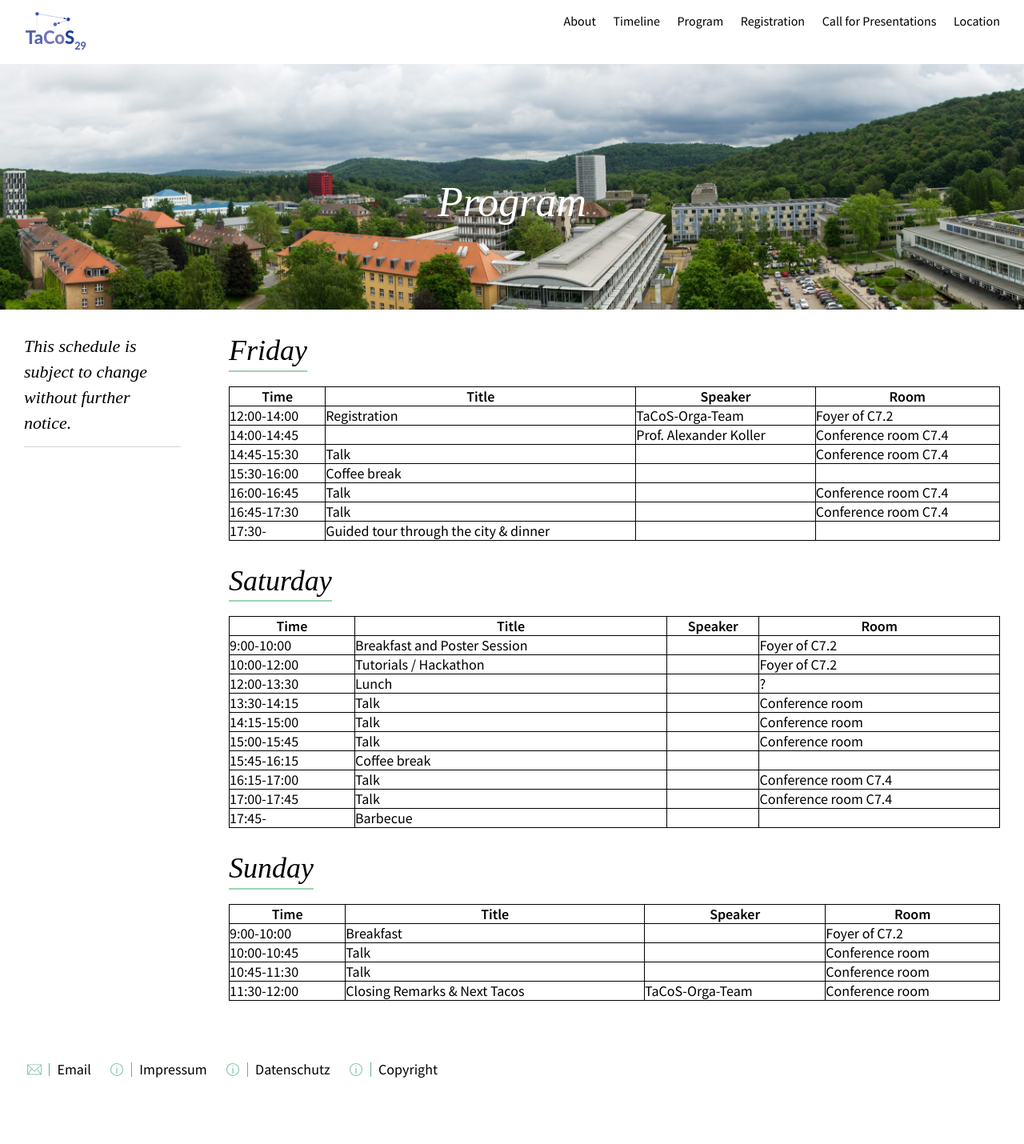
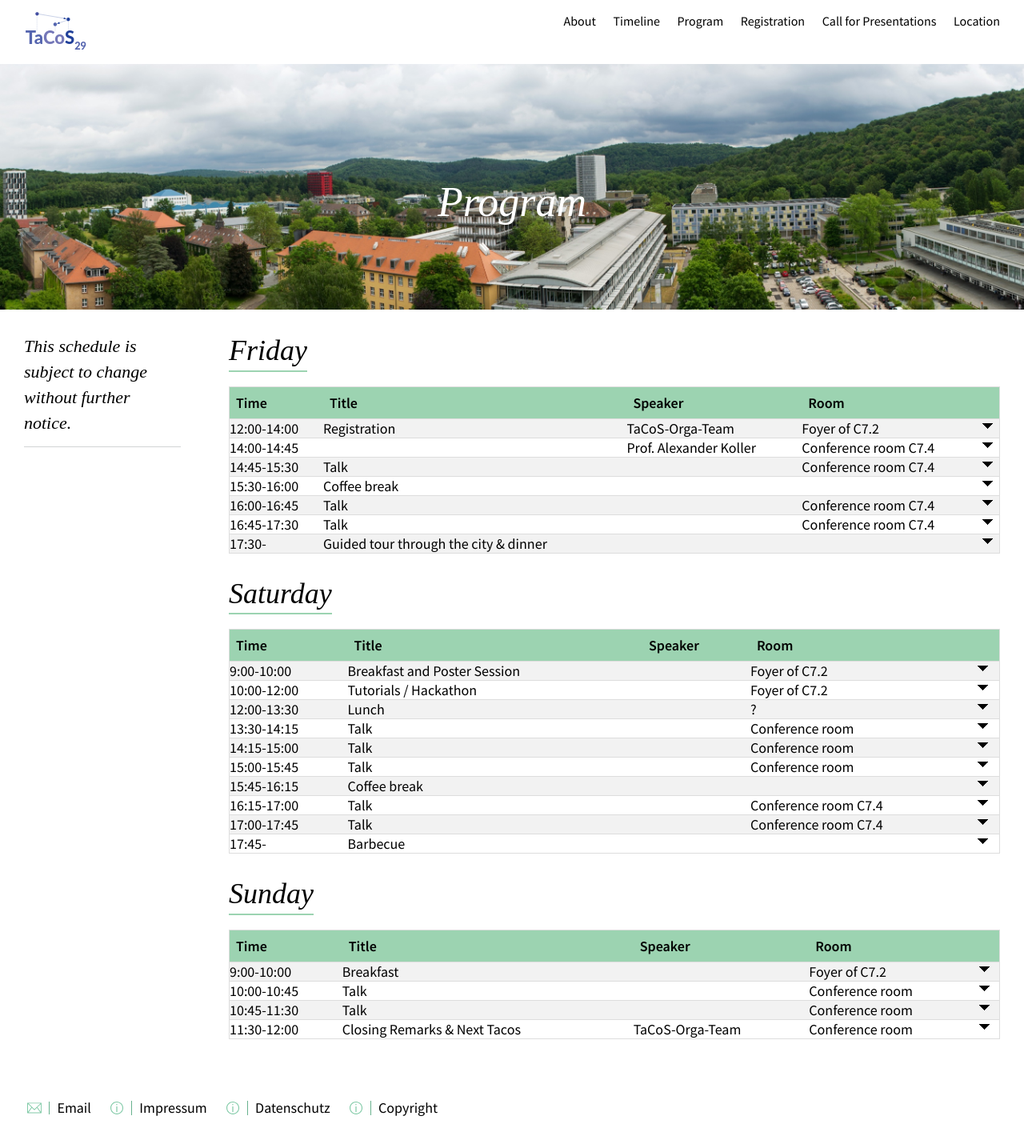
Before and after one commit to namednil/tacos29, a Jekyll site: the page built from program.html, in a window 1280 px wide. Shown: the whole page at 80% size. Built offline with Jekyll 4.4.1, drawn with Linux system fonts in a browser that asks for light colours; some web fonts are replaced; before the commit the page ends 1382 px from its top, so only the background shows below that.

Commit message:
Mainly program layout

```diff
--- a/program.html
+++ b/program.html
@@ -2,6 +2,21 @@
 title: Program
 layout: project
 ---
+<script src="/scripts/vendor/jquery-2.1.4.min.js" type="text/javascript"></script>
+<script src="/scripts/expand.js"></script>
+
+<!--
+    <style type="text/css">
+        #friday div.arrow { background:transparent url(/images/patterns/arrows.png) no-repeat scroll 0px -16px; width:16px; height:16px; display:block;}
+        #friday div.up { background-position:0px 0px;}
+    </style>
+-->
+
+<script type="text/javascript">
+    setExpand("friday");
+    setExpand("saturday");
+    setExpand("sunday");
+</script>
 
 <article>
   <div class="inner">
@@ -12,12 +27,13 @@ layout: project
 
         <section>
           <h2>Friday</h2>
-            <table>
+            <table id="friday" class="program-table">
                 <tr>
                     <th>Time</th>
                     <th>Title</th>
                     <th>Speaker</th>
                     <th>Room</th>
+                    <th></th>
                 </tr>
                 {% for point in site.data.program_friday %}
                 <tr>
@@ -25,6 +41,12 @@ layout: project
                     <td>{{point.title}}</td>
                     <td>{{point.speaker}}</td>
                     <td>{{point.room}}</td>
+                    <td><div class="arrow"></div></td>
+                </tr>
+                <tr>
+                    <td colspan="5">
+                        <ul>{{point.text}}</ul>
+                    </td>
                 </tr>
               {% endfor %}
             </table>
@@ -32,12 +54,13 @@ layout: project
 
         <section>
           <h2>Saturday</h2>
-            <table>
+            <table id="saturday" class="program-table">
                 <tr>
                     <th>Time</th>
                     <th>Title</th>
                     <th>Speaker</th>
                     <th>Room</th>
+                    <th></th>
                 </tr>
                 {% for point in site.data.program_saturday %}
                 <tr>
@@ -45,6 +68,12 @@ layout: project
                     <td>{{point.title}}</td>
                     <td>{{point.speaker}}</td>
                     <td>{{point.room}}</td>
+                    <td><div class="arrow"></div></td>
+                </tr>
+                 <tr>
+                    <td colspan="5">
+                        <ul>{{point.text}}</ul>
+                    </td>
                 </tr>
               {% endfor %}
             </table>
@@ -52,12 +81,13 @@ layout: project
 
         <section>
           <h2>Sunday</h2>
-            <table>
+            <table id="sunday" class="program-table">
                 <tr>
                     <th>Time</th>
                     <th>Title</th>
                     <th>Speaker</th>
                     <th>Room</th>
+                    <th></th>
                 </tr>
                 {% for point in site.data.program_sunday %}
                 <tr>
@@ -65,6 +95,12 @@ layout: project
                     <td>{{point.title}}</td>
                     <td>{{point.speaker}}</td>
                     <td>{{point.room}}</td>
+                    <td><div class="arrow"></div></td>
+                </tr>
+                 <tr>
+                    <td colspan="5">
+                        <ul>{{point.text}}</ul>
+                    </td>
                 </tr>
               {% endfor %}
             </table>
--- /dev/null
+++ b/scripts/expand.js
@@ -0,0 +1,12 @@
+function setExpand(id) {
+    $(document).ready(function(){
+            $("#"+id+" tr:odd").addClass("odd");
+            $("#"+id+" tr:not(.odd)").hide();
+            $("#"+id+" tr:first-child").show();
+
+            $("#"+id+" tr.odd").click(function(){
+                $(this).next("tr").toggle();
+                $(this).find(".arrow").toggleClass("up");
+            });
+        });
+}
--- a/stylesheets/_projects.sass
+++ b/stylesheets/_projects.sass
@@ -1,11 +1,48 @@
 .project
   background-color: $bg-color
+
+/* style for program */
+.program-table
+  border-collapse: collapse
+  td
+    border: 0px
+  th
+    padding-top: 12px
+    padding-bottom: 12px
+    text-align: left
+    background-color: $seafoam-light
+    border: 0px
+    padding: 8px
+  tr
+    hover
+      background-color: #ddd
+    border: 1px solid #ddd
+    &:nth-child(2n)
+      background-color: #f2f2f2
+    &:nth-child(4n)
+      background-color: #ffffff
+  div.arrow
+    width: 16px
+    height: 16px
+    display: block
+    background:
+      color: transparent
+      image: url(/images/patterns/arrows.png)
+      repeat: no-repeat
+      attachment: scroll
+      position-x: 0px
+      position-y: -16px
+  div.up
+    background:
+      position-x: 0px
+      position-y: 0px
+
 
 /* form styling */
 /* ---------------------------------------- */
 
 .form-container
-  max-width: 500px
+  max-width: 1000px
   padding: 10px
   background-color: white
 
@@ -60,7 +97,7 @@
   left: 0
   height: 25px
   width: 25px
-  background-color: #eee
+  background-color:  #eee
   border-radius: 50%
 
 
@@ -72,7 +109,7 @@
 
 /* When the radio button is checked, add a blue background */
 .container input:checked ~ .checkmark
-  background-color: #2196F3
+  background-color: $seafoam-light
 
 
 /* Create the indicator (the dot/circle - hidden when not checked) */
```
Also changed, not shown: call.md (+11 -7 lines), registration.md (+1 -1 lines), images/patterns/arrows.png (added).
